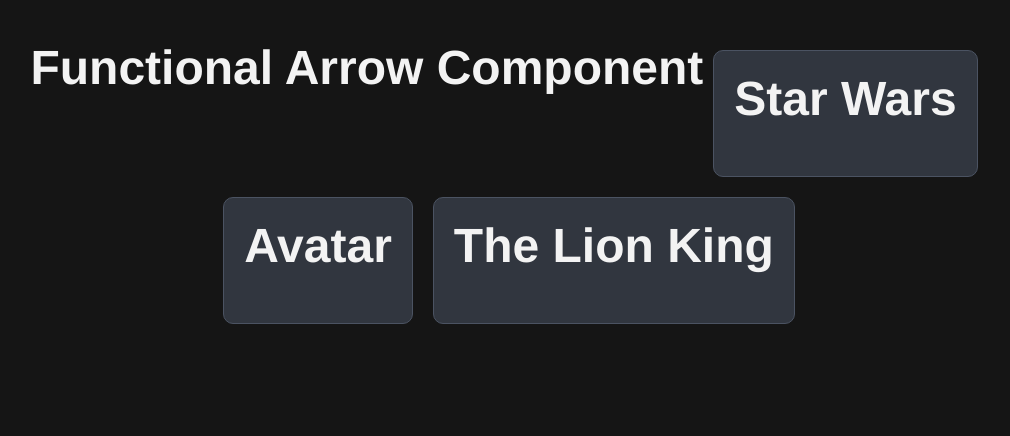
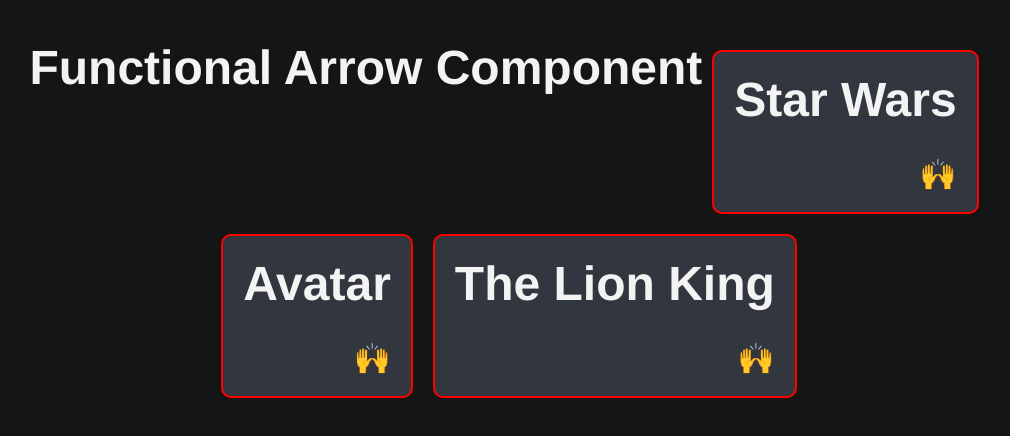
Before and after one commit to Mohamadi12/react_crash, a React (Vite) app: page / in a window 1280 px wide. Shown: the top 436 px of the page, without its empty margins (131-1141 px from the left). Built offline with nearby package versions, Linux system fonts and the light colour scheme.

Commit message:
States and Hooks

```diff
--- a/src/App.jsx
+++ b/src/App.jsx
@@ -1,25 +1,25 @@
 import React from 'react'
+import { useState } from 'react'
 
 const Card = ({title}) => {
+  const [hasLiked, setHasLiked] = useState(false)
+
   return (
-    <div style={{
-      border: '1px solid #4b5362',
-      padding: '20px',
-      margin: '10px',
-      backgroundColor: '#31363f',
-      borderRadius: '10px',
-      minHeight: '100px'
-    }}>
+    <div className='card'>
       <h2>{title}</h2>
+      <button onClick={() => setHasLiked(!hasLiked)}>
+        {hasLiked ? '❤️' : '🙌'}
+      </button>
     </div>
   )
 }
 
 const App = () => {
+
   return (
     <div className='card-container'>
       <h2>Functional Arrow Component</h2>
-      <Card title="Star Wars"/>
+      <Card title="Star Wars" rating={5} isCool={true} />
       <Card title="Avatar"/>
       <Card title="The Lion King"/>
     </div>
--- a/src/index.css
+++ b/src/index.css
@@ -21,3 +21,19 @@
     max-width: 1024px;
     margin: 0 auto;
 }
+.card{
+    border: 2px solid red;
+    padding: 20px;
+    margin: 10px;
+    background-color: #31363f;
+    border-radius: 10px;
+    min-height: 100px;
+}
+button{
+    border: none;
+    font-size: 30px;
+    background-color: transparent;
+    width: 100%;
+    text-align: right;
+    cursor: pointer;
+}
```
